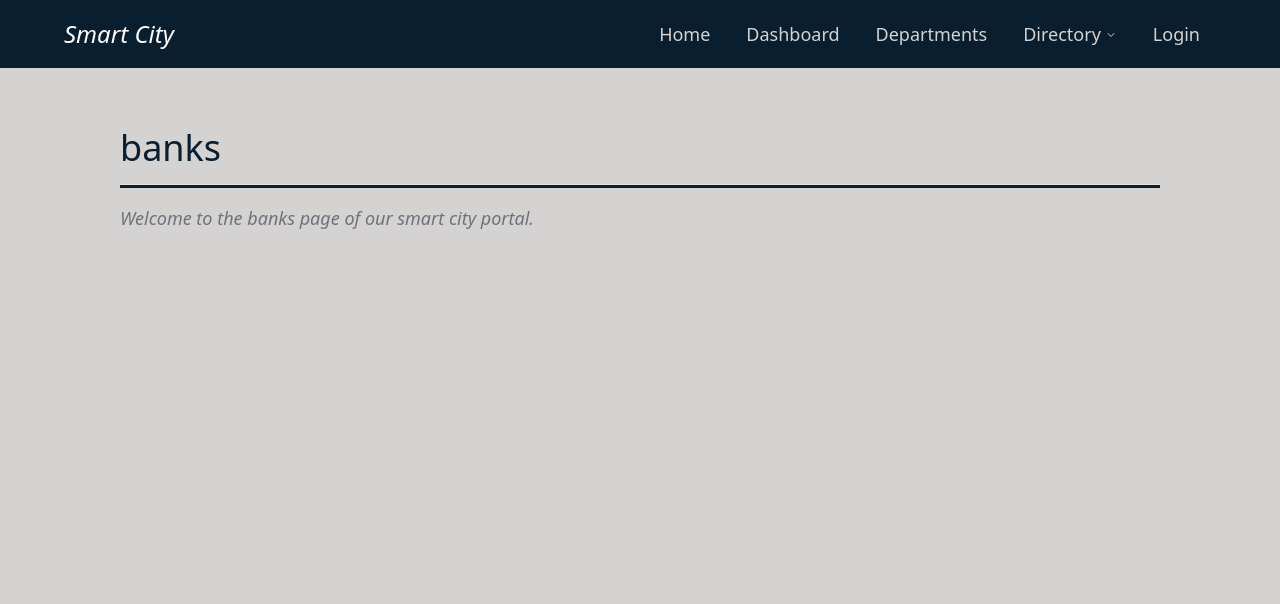
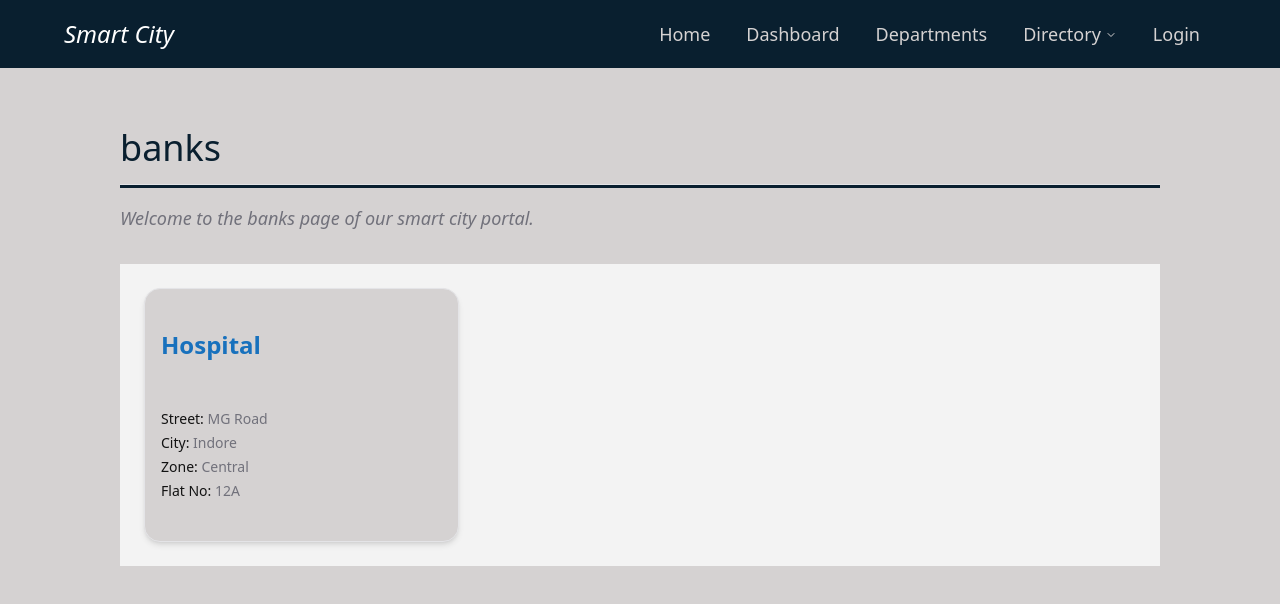
Before and after one commit to SmartCity-DBMS-Project/smart-city, a Next.js app in the folder frontend/: page /public-utilities/banks in a window 1280 px wide. Shown: the top 604 px of the page. Built offline with nearby package versions, Linux system fonts and the light colour scheme.

Commit message:
add frontend to display buildings

```diff
--- a/frontend/app/(directory)/public-utilities/[utility]/page.jsx
+++ b/frontend/app/(directory)/public-utilities/[utility]/page.jsx
@@ -1,5 +1,10 @@
+import { Card, CardHeader, CardTitle, CardContent } from "@/components/ui/card";
+
 export default function utilityPage({params}){
     const utility = params.utility;
+    const fakedata = [
+        {type_name: 'Hospital', street: 'MG Road', zone: 'Central', flat_no: '12A', city: 'Indore', pincode: '452001'}
+    ]
 
     return (
         <main className="container mx-auto flex min-h-screen flex-col items-center justify-start px-4 py-16">
@@ -10,6 +15,42 @@ export default function utilityPage({params}){
                   Welcome to the {utility} page of our smart city portal. <br />
                 </p>
             </header>
+                        {/* Cards Row */}
+            <div className="grid w-10/12 mx-auto bg-card p-6 grid-cols-1 sm:grid-cols-2 lg:grid-cols-3 gap-6">
+  {fakedata.map((utils) => (
+    <div
+      key={utils.name}
+      className="group"
+    >
+      <Card className="bg-background text-foreground rounded-2xl shadow-md hover:shadow-xl transition-shadow duration-300 h-full flex flex-col justify-between">
+        <CardHeader className="p-4">
+          <CardTitle className="text-2xl font-semibold text-acc-blue group-hover:text-blue-600 transition-colors">
+            {utils.type_name}
+          </CardTitle>
+        </CardHeader>
+        <CardContent className="px-4 pb-4 space-y-1 text-sm text-muted-foreground">
+          <div>
+            <span className="font-medium text-foreground">Street: </span>
+            {utils.street}
+          </div>
+          <div>
+            <span className="font-medium text-foreground">City: </span>
+            {utils.city}
+          </div>
+          <div>
+            <span className="font-medium text-foreground">Zone: </span>
+            {utils.zone}
+          </div>
+          <div>
+            <span className="font-medium text-foreground">Flat No: </span>
+            {utils.flat_no}
+          </div>
+        </CardContent>
+      </Card>
+    </div>
+  ))}
+</div>
+
         </main>
     );
 }
--- a/frontend/app/(directory)/public-utilities/page.jsx
+++ b/frontend/app/(directory)/public-utilities/page.jsx
@@ -8,15 +8,15 @@ export default function Page(){
         {name: "Collages & Universities", link: "collages-universities"},
         {name: "Schools", link: "schools"},
         {name: "Hospitals", link: "hospitals"},
-        {name: "Postal", link: "postal"}
+        {name: "Postal Offices", link: "postal"}
     ]
     return (
         <main className="container mx-auto flex min-h-screen flex-col items-center justify-start px-4 py-16">
             <header className="mb-8 text-left w-10/12">
-                <h1 className="text-4xl font-medium text-primary mb-2">Public Utilities</h1>
+                <h1 className="text-4xl font-medium text-primary mb-2">Public Buildings</h1>
                 <hr className="my-4 h-1 bg-primary"/>
                 <p className="italic text-lg text-muted-foreground">
-                  Welcome to the Public Utilities page of our smart city portal. <br />
+                  Welcome to the Public Buildings page of our smart city portal. <br />
                 </p>
             </header>
             {/* Cards Row */}
--- a/frontend/components/navbar.jsx
+++ b/frontend/components/navbar.jsx
@@ -65,7 +65,7 @@ export default function Navbar() {
                   </li>
                   <li>
                     <NavigationMenuLink asChild>
-                      <Link href="/public-utilities">Public Utilities</Link>
+                      <Link href="/public-utilities">Public Buildings</Link>
                     </NavigationMenuLink>
                   </li>
                 </ul>
```
